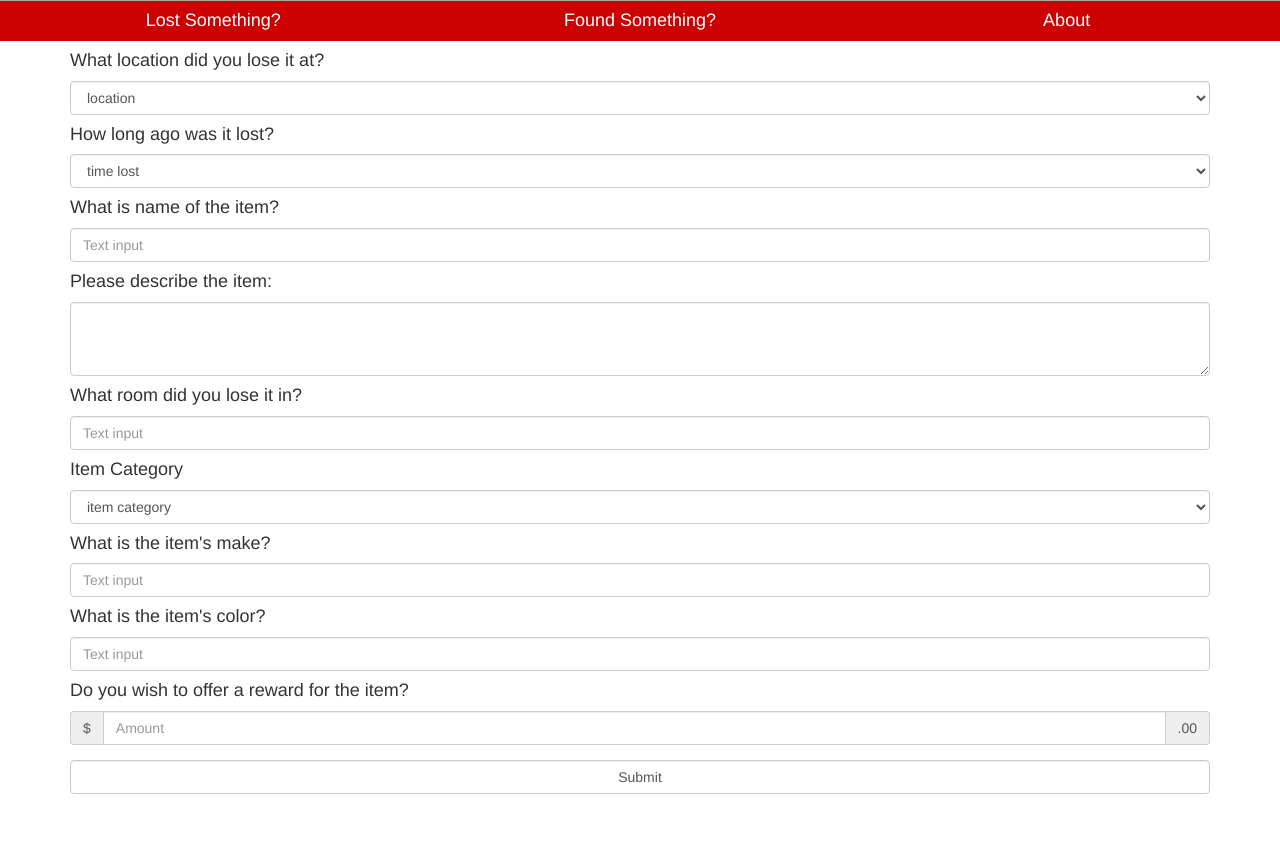
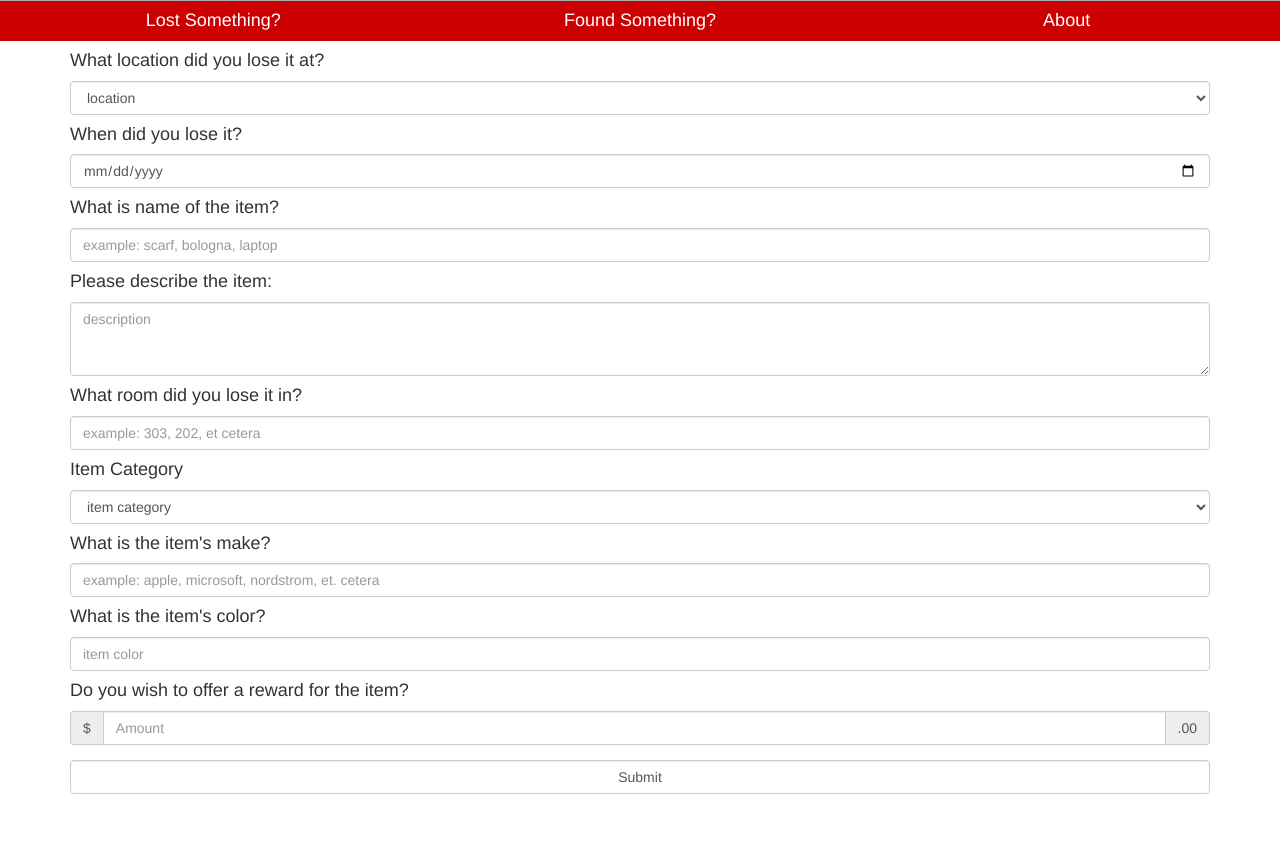
Before and after one commit to Scott123180/SDII-Project, a PHP site: page /create_lost_item.php in a window 1280 px wide. Shown: the part 213-1062 px from the top of the page. Run offline with PHP 8.4, Linux system fonts and the light colour scheme; some libraries are stand-ins or nearby versions.

Commit message:
going to sleep

```diff
--- a/Site/create_lost_item.php
+++ b/Site/create_lost_item.php
@@ -38,21 +38,18 @@
                 <script>makeOptions(campusLocations, "campLoc")</script>
                 <option>unknown</option>
             </select>
-            <h4>How long ago was it lost?</h4>
-            <select class="form-control" name="tLost" id="tLost">
-                <option>time lost</option>
-                <script>makeOptions(timeRanges, "tLost")</script>
-                <option>unknown</option>
-            </select>
+
+            <h4>When did you lose it?</h4>
+            <input type="date" class="form-control" name="date_lost">
+
             <h4>What is name of the item?</h4>
-            <input type="text" class="form-control" placeholder="Text input">
+            <input type="text" class="form-control" placeholder="example: scarf, bologna, laptop" name="name">
 
             <h4>Please describe the item:</h4>
-            <textarea class="form-control" rows="3"></textarea>
+            <textarea class="form-control" rows="3" placeholder="description" name="description"></textarea>
 
             <h4>What room did you lose it in?</h4>
-            <input type="text" class="form-control" placeholder="Text input">
-
+            <input type="text" class="form-control" placeholder="example: 303, 202, et cetera" name="room">
 
             <h4>Item Category</h4>
             <select class="form-control" name="iCat" id="iCat">
@@ -61,16 +58,14 @@
             </select>
 
             <h4>What is the item's make?</h4>
-            <input type="text" class="form-control" placeholder="Text input">
-
+            <input type="text" class="form-control" placeholder="example: apple, microsoft, nordstrom, et. cetera" name="make">
 
             <h4>What is the item's color?</h4>
-            <input type="text" class="form-control" placeholder="Text input">
-
+            <input type="text" class="form-control" placeholder="item color" name="color">
 
             <h4>Do you wish to offer a reward for the item?</h4>
             <label class="sr-only" for="exampleInputAmount">Amount (in dollars)</label>
-            <div class="input-group">
+            <div class="input-group" id="reward" name="reward">
                 <div class="input-group-addon">$</div>
                 <input type="text" class="form-control" id="exampleInputAmount" placeholder="Amount">
                 <div class="input-group-addon">.00</div>
--- a/Site/lost.php
+++ b/Site/lost.php
@@ -89,7 +89,7 @@ if it has been found. If it hasn't, the user can add an entry to the database
         mysqli_close( $dbc ) ;
 
         ?>
-        <button type="button" class="btn btn-primary btn-lg" name="submitLostItem" onclick="window.location='create_lost_item.php'" style="margin-bottom:15px">Continue Submitting New Lost Item</button>
+        <button type="button" class="btn btn-primary btn-lg" name="submitLostItem" onclick="window.location='create_lost_item.php'" style="margin-bottom:15px">Submit New Lost Item</button>
     </div>
 </body>
 </html>
```
